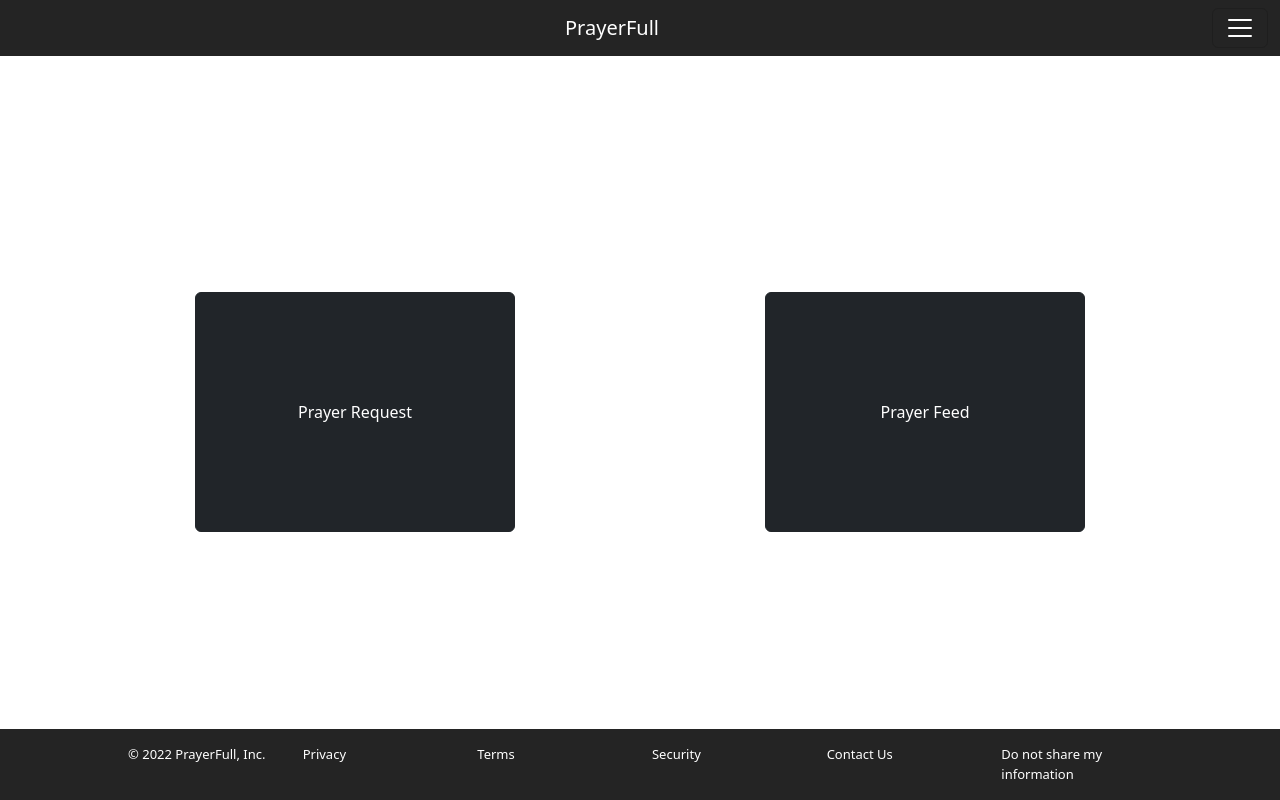
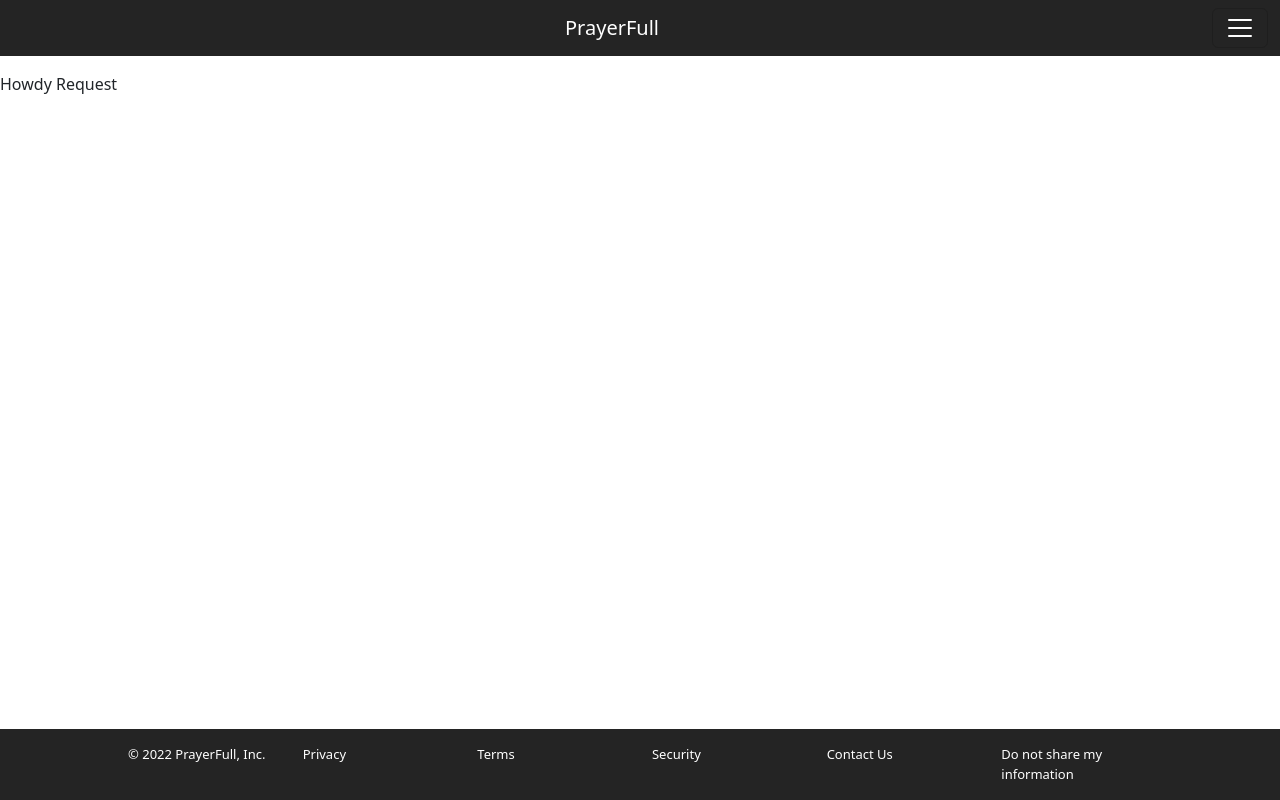
Before and after one commit to JohnArochaDev/PrayerFull, a React (Vite) app: page /prayer-request in a window 1280 px wide. Built offline with nearby package versions, Linux system fonts and the light colour scheme.

Commit message:
routes and pages work; git push

```diff
--- a/src/App.jsx
+++ b/src/App.jsx
@@ -3,6 +3,8 @@ import { BrowserRouter as Router, Routes, Route } from "react-router-dom";
 import Header from './Header/Header.jsx'
 import Footer from './Footer/Footer.jsx'
 import PrayerPage from './PrayerPage/PrayerPage.jsx'
+import PrayerRequest from './PrayerRequest/PrayerRequest.jsx'
+import PrayerFeed from './PrayerFeed/PrayerFeed.jsx';
 
 export default function App() {
 
@@ -12,8 +14,8 @@ export default function App() {
       <Router>
         <Routes>
           <Route path='/' element={<PrayerPage />} />
-          <Route path='/prayer-request' element={<PrayerPage />} />
-          <Route path='/prayer-feed' element={<PrayerPage />} />
+          <Route path='/prayer-request' element={<PrayerRequest />} />
+          <Route path='/prayer-feed' element={<PrayerFeed />} />
         </Routes>
       </Router>
       <Footer />
--- /dev/null
+++ b/src/PrayerFeed/PrayerFeed.jsx
@@ -0,0 +1,9 @@
+export default function PrayerFeed () {
+
+    return (
+        <>
+            Howdy Feed
+        </>
+
+    )
+}
--- /dev/null
+++ b/src/PrayerRequest/PrayerRequest.jsx
@@ -0,0 +1,9 @@
+export default function PrayerRequest () {
+
+    return (
+        <>
+            Howdy Request
+        </>
+
+    )
+}
```
Also changed, not shown: src/PrayerFeed/PrayerFeed.css (added), src/PrayerRequest/PrayerRequest.css (added).
